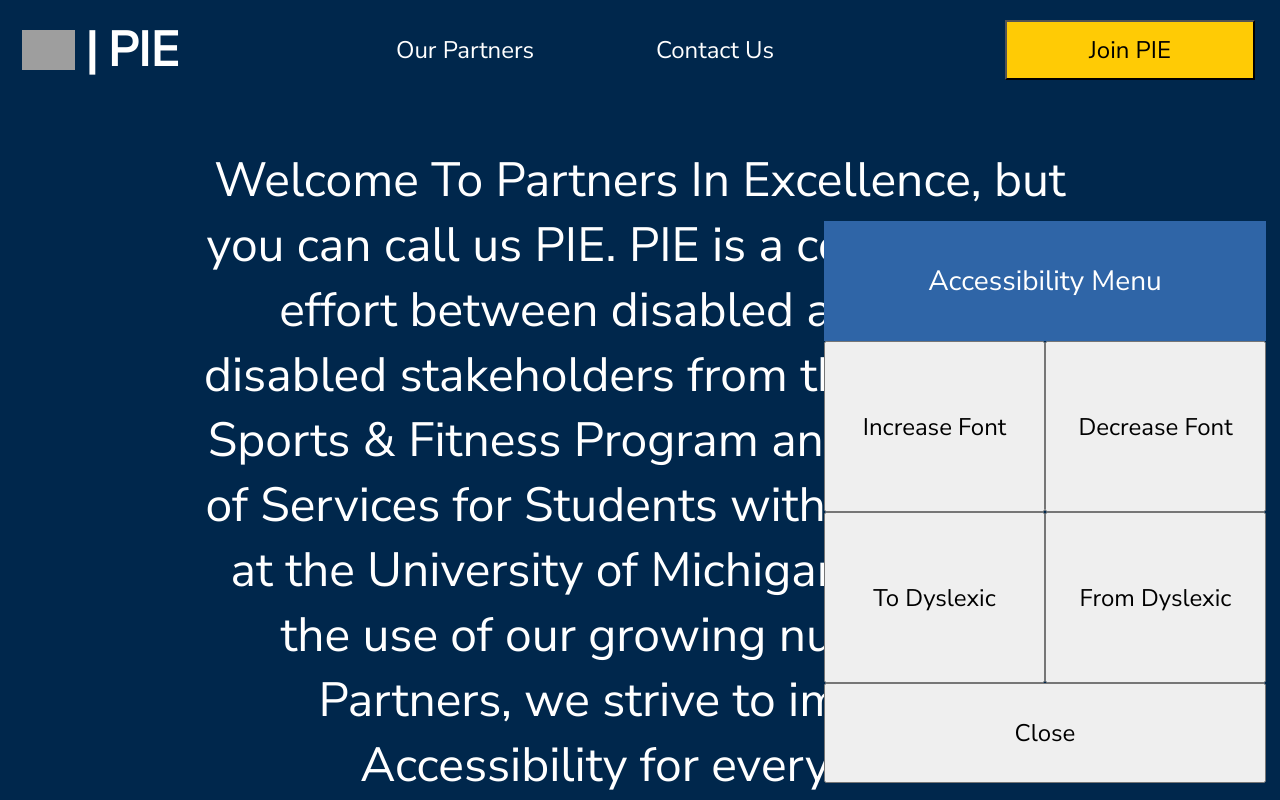
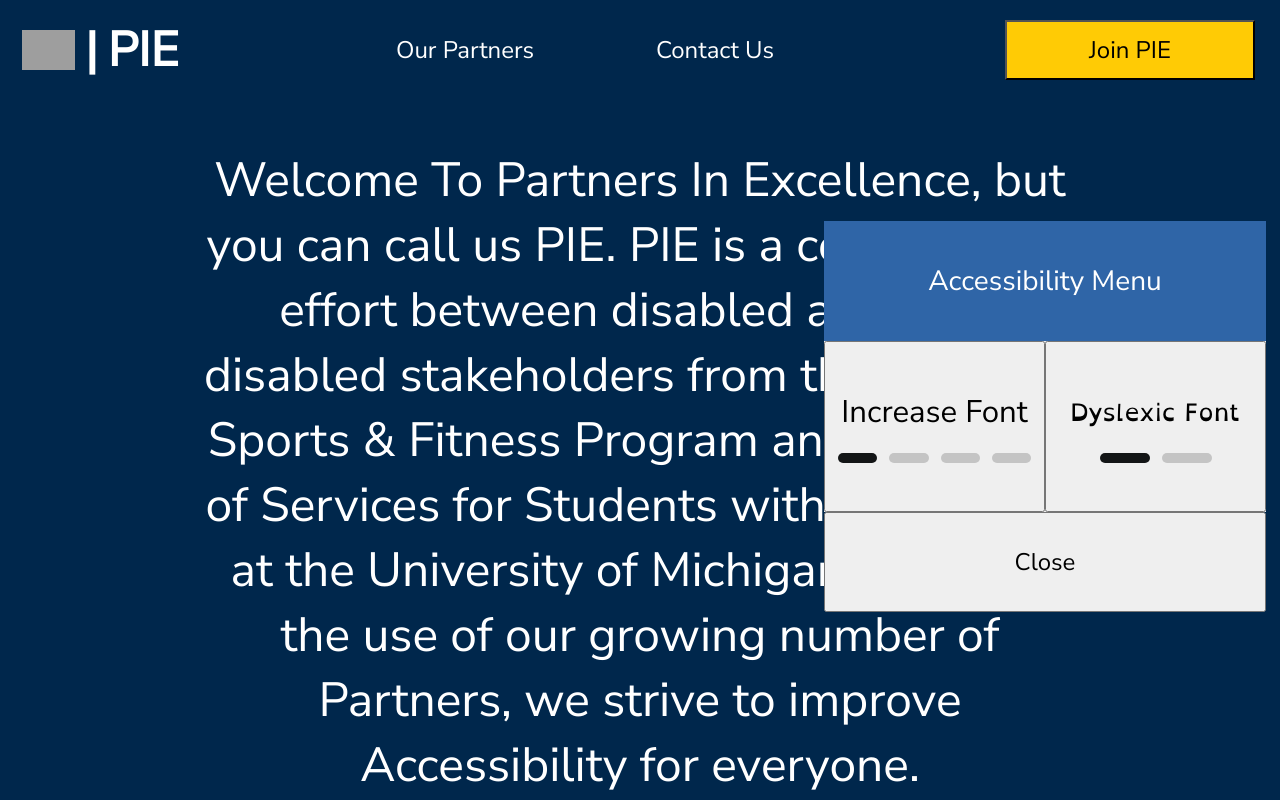
Before and after one commit to ConnorInglis18/pie-website, a React (Create React App) app: page / in a window 1280 px wide. Both pictures are taken after a click on the button "Accessibility Menu". Shown: the top 800 px of the page. Built offline with nearby package versions, Linux system fonts and the light colour scheme; grey boxes are pictures that could not be loaded.

Commit message:
Replaced accessibility menu buttons with toggles

```diff
--- a/src/App.css
+++ b/src/App.css
@@ -48,6 +48,7 @@ a:focus {
 #accessibilityBtnSection {
   display: grid;
   grid-template-columns: 221px 221px;
+  background-color: #edecec;
 }
 
 .accessibilityBtn {
@@ -117,3 +118,16 @@ a:focus {
   text-align: center;
   color: #131516;
 }
+
+.toggleContainer {
+  display: flex;
+  justify-content: center;
+  margin-top: 20px;
+}
+
+.toggleIndicator {
+  height: 10px;
+  width: 50px;
+  border-radius: 20px;
+  margin: 0px 6px;
+}
--- a/src/App.jsx
+++ b/src/App.jsx
@@ -17,7 +17,8 @@ class App extends Component {
       showAccessMenu: false,
       minimizedAccessMenu: false,
       isDyslexicFont: false,
-      fontMultiplier: 1
+      fontMultiplier: 1,
+      fontLevel: 1
     }
   }
 
@@ -69,32 +70,24 @@ class App extends Component {
   increaseFont = (e) => {
     e.preventDefault();
     console.log("+font");
-    this.setState({
-      fontMultiplier: 0.15 + this.state.fontMultiplier
-    });
+    if (this.state.fontLevel >= 4) {
+      this.setState({
+        fontMultiplier: 1,
+        fontLevel: 1
+      });
+    } else {
+      this.setState({
+        fontMultiplier: 0.15 + this.state.fontMultiplier,
+        fontLevel: 1 + this.state.fontLevel
+      });
+    }
   }
 
-  decreaseFont = (e) => {
+  toggleDyslexic = (e) => {
     e.preventDefault();
-    console.log("-font");
+    console.log("toggle dyslexic");
     this.setState({
-      fontMultiplier: this.state.fontMultiplier - 0.15
-    });
-  }
-
-  toDyslexic = (e) => {
-    e.preventDefault();
-    console.log("to dyslexic");
-    this.setState({
-      isDyslexicFont: true
-    });
-  }
-
-  fromDyslexic = (e) => {
-    e.preventDefault();
-    console.log("from dyslexic");
-    this.setState({
-      isDyslexicFont: false
+      isDyslexicFont: !this.state.isDyslexicFont
     });
   }
 
@@ -126,10 +119,36 @@ class App extends Component {
           <div id="accessibilityContent">
             <div id="accessibilityText" style={this.applyStyles(28, "Nunito Sans")}>Accessibility Menu</div>
             <div id="accessibilityBtnSection">
-              <button class="accessibilityBtn" id="increaseFontBtn" style={this.applyStyles(24, "Nunito Sans")} onClick={this.increaseFont}>Increase Font</button>
-              <button class="accessibilityBtn" id="decreaseFontBtn" style={this.applyStyles(24, "Nunito Sans")} onClick={this.decreaseFont}>Decrease Font</button>
-              <button class="accessibilityBtn" id="dyslexiaFont" style={this.applyStyles(24, "Nunito Sans")} onClick={this.toDyslexic}>To Dyslexic</button>
-              <button class="accessibilityBtn" id="standardFont" style={this.applyStyles(24, "Nunito Sans")} onClick={this.fromDyslexic}>From Dyslexic</button>
+              <button
+                className="accessibilityBtn"
+                id="increaseFontBtn"
+                style={{
+                  "font-family": this.state.isDyslexicFont ? "OpenDyslexic2" : "Nunito Sans",
+                  "font-size": 1.30 * 24 + "px"
+                }}
+                onClick={this.increaseFont}>
+                Increase Font
+                <div className="toggleContainer">
+                  <div className="toggleIndicator" style={{"background-color": this.state.fontLevel === 1 ? "#131516" : "#c4c4c4"}}></div>
+                  <div className="toggleIndicator" style={{"background-color": this.state.fontLevel === 2 ? "#131516" : "#c4c4c4"}}></div>
+                  <div className="toggleIndicator" style={{"background-color": this.state.fontLevel === 3 ? "#131516" : "#c4c4c4"}}></div>
+                  <div className="toggleIndicator" style={{"background-color": this.state.fontLevel === 4 ? "#131516" : "#c4c4c4"}}></div>
+                </div>
+              </button>
+              <button
+                className="accessibilityBtn"
+                id="dyslexiaFont"
+                style={{
+                  "font-family": "OpenDyslexic2",
+                  "font-size": this.state.fontMultiplier * 24 + "px"
+                }}
+                onClick={this.toggleDyslexic}>
+                Dyslexic Font
+                <div className="toggleContainer">
+                  <div className="toggleIndicator" style={{"background-color": this.state.isDyslexicFont ? "#c4c4c4" : "#131516"}}></div>
+                  <div className="toggleIndicator" style={{"background-color": this.state.isDyslexicFont ? "#131516" : "#c4c4c4"}}></div>
+                </div>
+              </button>
             </div>
             <button id="hideAccessBtn" style={this.applyStyles(24, "Nunito Sans")} onClick={this.hideAccessibilityMenu}>Close</button>
           </div>
```
